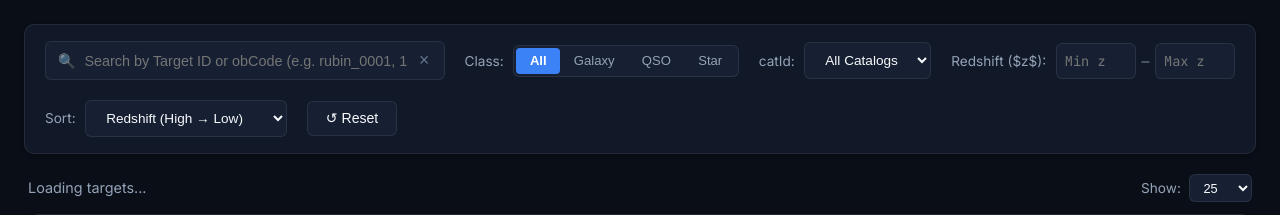
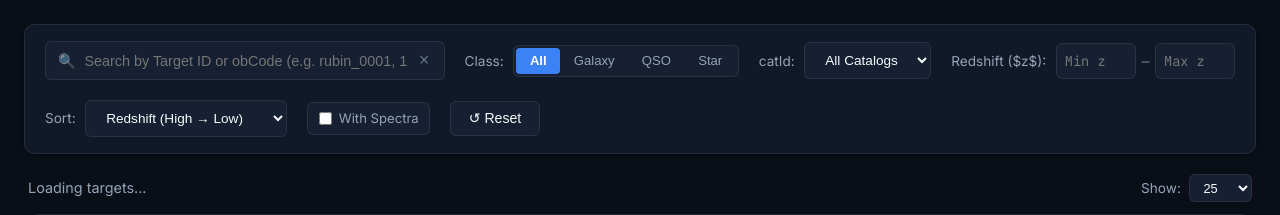
Before and after one commit to yasudank/pfs-target-viewer, a FastAPI app: page / in a window 1280 px wide. Shown: the part 81-296 px from the top of the page. Run offline with FastAPI, Linux system fonts and the light colour scheme; some libraries are stand-ins or nearby versions.

Commit message:
feat(viewer): Add Velocity sorting and With Spectra filter checkbox to toolbar

```diff
--- a/pfs_target_viewer/static/css/style.css
+++ b/pfs_target_viewer/static/css/style.css
@@ -251,6 +251,31 @@ body {
 .pill-galaxy.active { background: var(--color-galaxy); }
 .pill-qso.active { background: var(--color-qso); }
 .pill-star.active { background: var(--color-star); }
+
+.spectra-toggle {
+  display: flex;
+  align-items: center;
+  gap: 0.45rem;
+  background: var(--bg-card);
+  border: 1px solid var(--border-color);
+  border-radius: var(--radius-sm);
+  padding: 0.35rem 0.65rem;
+  font-size: 0.82rem;
+  color: var(--text-secondary);
+  cursor: pointer;
+  user-select: none;
+  transition: all 0.2s;
+}
+
+.spectra-toggle:hover {
+  border-color: var(--accent-blue);
+  color: var(--text-primary);
+}
+
+.spectra-toggle input[type="checkbox"] {
+  cursor: pointer;
+  accent-color: var(--accent-blue);
+}
 
 /* Redshift Range */
 .z-inputs {
--- a/pfs_target_viewer/static/js/app.js
+++ b/pfs_target_viewer/static/js/app.js
@@ -80,6 +80,7 @@ const elements = {
   minZInput: document.getElementById("minZInput"),
   maxZInput: document.getElementById("maxZInput"),
   sortBySelect: document.getElementById("sortBySelect"),
+  hasSpectraCheckbox: document.getElementById("hasSpectraCheckbox"),
   pageSizeSelect: document.getElementById("pageSizeSelect"),
   resetFiltersBtn: document.getElementById("resetFiltersBtn"),
 
@@ -272,6 +273,16 @@ function initEventListeners() {
     fetchTargets();
   });
 
+  // With Spectra Only Filter
+  if (elements.hasSpectraCheckbox) {
+    elements.hasSpectraCheckbox.addEventListener("change", (e) => {
+      state.has_png = e.target.checked ? true : null;
+      state.has_fits = e.target.checked ? true : null;
+      state.page = 1;
+      fetchTargets();
+    });
+  }
+
   // Reset Filters
   elements.resetFiltersBtn.addEventListener("click", () => {
     elements.searchInput.value = "";
@@ -281,12 +292,15 @@ function initEventListeners() {
     elements.classPills.querySelector('[data-class="ALL"]').classList.add("active");
     if (elements.catIdSelect) elements.catIdSelect.value = "ALL";
     elements.sortBySelect.value = "redshift";
+    if (elements.hasSpectraCheckbox) elements.hasSpectraCheckbox.checked = false;
 
     state.q = "";
     state.classification = "ALL";
     state.cat_id = null;
     state.min_z = null;
     state.max_z = null;
+    state.has_png = null;
+    state.has_fits = null;
     state.sort_by = "redshift";
     state.order = "desc";
     state.page = 1;
--- a/pfs_target_viewer/templates/index.html
+++ b/pfs_target_viewer/templates/index.html
@@ -90,6 +90,8 @@
           <select id="sortBySelect" class="custom-select">
             <option value="redshift" data-order="desc">Redshift (High &rarr; Low)</option>
             <option value="redshift" data-order="asc">Redshift (Low &rarr; High)</option>
+            <option value="velocity" data-order="desc">Velocity (High &rarr; Low)</option>
+            <option value="velocity" data-order="asc">Velocity (Low &rarr; High)</option>
             <option value="objId" data-order="asc">Target ID (Asc)</option>
             <option value="catId" data-order="asc">catId (Asc)</option>
             <option value="catId" data-order="desc">catId (Desc)</option>
@@ -98,6 +100,14 @@
             <option value="probaQSO" data-order="desc">P(QSO) (High &rarr; Low)</option>
             <option value="probaStar" data-order="desc">P(Star) (High &rarr; Low)</option>
           </select>
+        </div>
+
+        <!-- Spectra Only Filter -->
+        <div class="filter-group">
+          <label class="spectra-toggle" title="Only show targets that have coadded spectra (FITS / PNG)">
+            <input type="checkbox" id="hasSpectraCheckbox">
+            <span>With Spectra</span>
+          </label>
         </div>
 
         <!-- Reset Button -->
```
